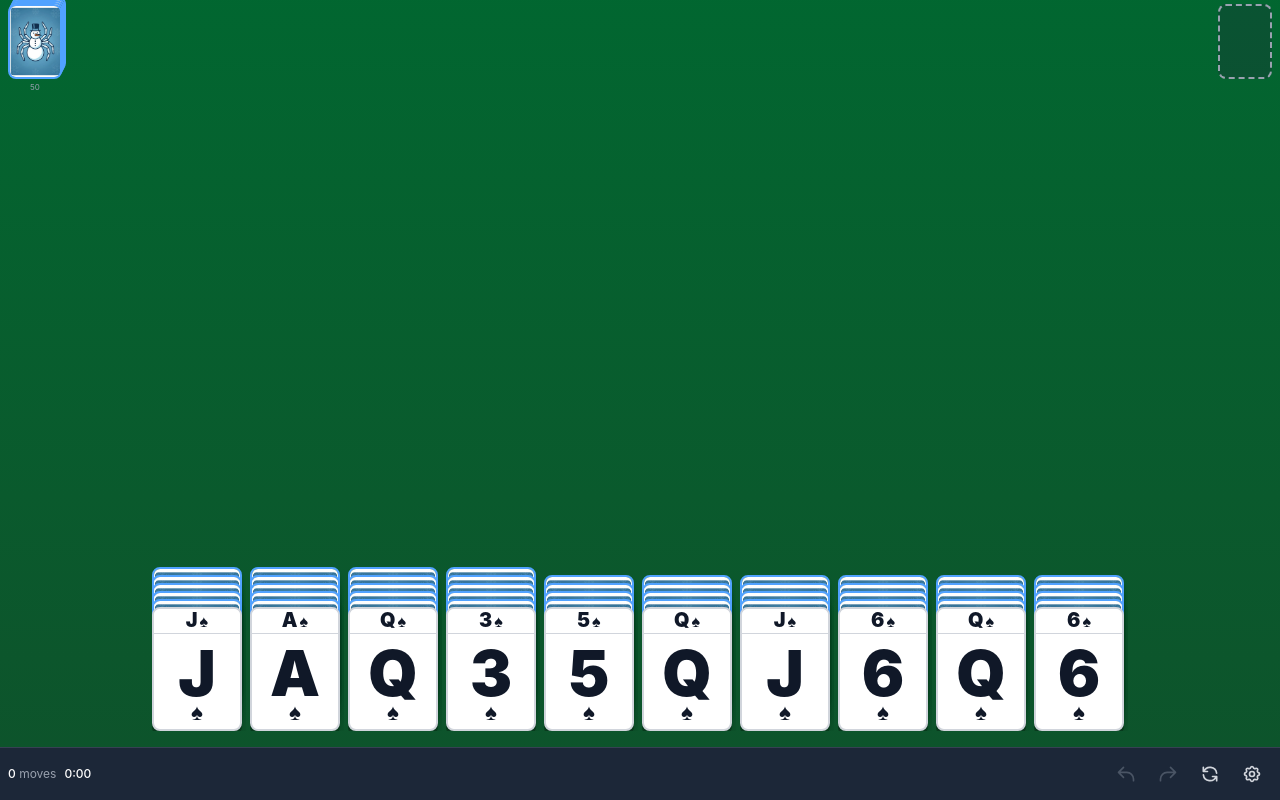
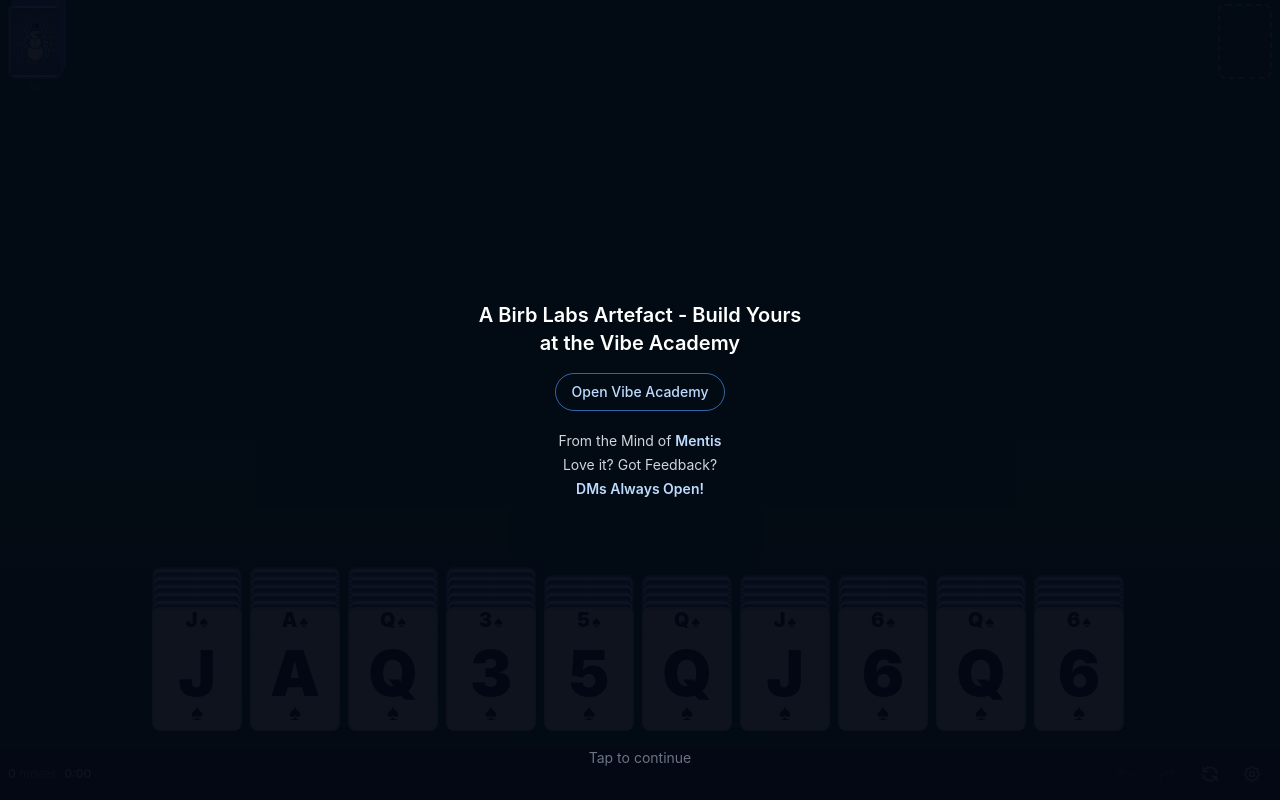
Before and after one commit to Mentis123/frostyspider, a Next.js app: page / in a window 1280 px wide. Built offline with nearby package versions, Linux system fonts and the light colour scheme.

Commit message:
Adjust secondary splash duration

```diff
--- a/src/components/Game.tsx
+++ b/src/components/Game.tsx
@@ -6,6 +6,7 @@ import { ControlBar } from './ControlBar';
 import { SettingsModal } from './SettingsModal';
 import { WinModal } from './WinModal';
 import { SplashScreen } from './SplashScreen';
+import { SecondarySplashScreen } from './SecondarySplashScreen';
 import { StackCompleteAnimation } from './StackCompleteAnimation';
 import { useGame } from '@/contexts/GameContext';
 import { gameFeedback, initAudio, musicManager } from '@/lib/feedback';
@@ -15,23 +16,30 @@ export function Game() {
   const { gameState, newGame } = useGame();
 
   // Splash screen state - starts false to avoid hydration mismatch
-  const [showSplash, setShowSplash] = useState(false);
+  const [splashStage, setSplashStage] = useState<'primary' | 'secondary' | null>(null);
   const [isClient, setIsClient] = useState(false);
+  const [secondarySplashDuration, setSecondarySplashDuration] = useState(4000);
 
   // Check sessionStorage on client mount
   useEffect(() => {
     setIsClient(true);
     const hasSeenSplash = sessionStorage.getItem('frosty-spider-splash-shown');
     if (!hasSeenSplash) {
-      setShowSplash(true);
+      setSecondarySplashDuration(7000);
+      setSplashStage('primary');
     } else {
+      setSecondarySplashDuration(4000);
       // If splash already shown, init audio immediately
       initAudio();
     }
   }, []);
 
-  const handleSplashComplete = useCallback(() => {
-    setShowSplash(false);
+  const handlePrimarySplashComplete = useCallback(() => {
+    setSplashStage('secondary');
+  }, []);
+
+  const handleSecondarySplashComplete = useCallback(() => {
+    setSplashStage(null);
     sessionStorage.setItem('frosty-spider-splash-shown', 'true');
     // Initialize audio after splash (user interaction helps unlock audio)
     initAudio();
@@ -43,10 +51,10 @@ export function Game() {
 
   // Handle music toggle from settings
   useEffect(() => {
-    if (isClient && !showSplash) {
+    if (isClient && splashStage === null) {
       musicManager.setEnabled(gameState.settings.musicEnabled);
     }
-  }, [gameState.settings.musicEnabled, isClient, showSplash]);
+  }, [gameState.settings.musicEnabled, isClient, splashStage]);
 
   const [showSettings, setShowSettings] = useState(false);
   const [showWin, setShowWin] = useState(false);
@@ -94,7 +102,8 @@ export function Game() {
   };
 
   const handleShowSplash = useCallback(() => {
-    setShowSplash(true);
+    setSecondarySplashDuration(4000);
+    setSplashStage('primary');
   }, []);
 
   const confirmNewGame = () => {
@@ -105,8 +114,14 @@ export function Game() {
   return (
     <div className="flex flex-col h-[100dvh] bg-gray-900">
       {/* Splash screen - shows briefly on first load */}
-      {showSplash && (
-        <SplashScreen onComplete={handleSplashComplete} duration={2500} />
+      {splashStage === 'primary' && (
+        <SplashScreen onComplete={handlePrimarySplashComplete} duration={2500} />
+      )}
+      {splashStage === 'secondary' && (
+        <SecondarySplashScreen
+          onComplete={handleSecondarySplashComplete}
+          duration={secondarySplashDuration}
+        />
       )}
 
       {/* Game area - maximized */}
--- /dev/null
+++ b/src/components/SecondarySplashScreen.tsx
@@ -0,0 +1,110 @@
+'use client';
+
+import React, { useState, useEffect } from 'react';
+
+interface SecondarySplashScreenProps {
+  onComplete: () => void;
+  duration?: number; // Duration in ms before auto-dismiss
+}
+
+/**
+ * Secondary splash screen that shows after the main splash
+ * Displays a branded message with a link
+ */
+export function SecondarySplashScreen({
+  onComplete,
+  duration = 3000,
+}: SecondarySplashScreenProps) {
+  const [isVisible, setIsVisible] = useState(true);
+  const [isFading, setIsFading] = useState(false);
+
+  useEffect(() => {
+    // Start fading after duration - 500ms (for fade animation)
+    const fadeTimer = setTimeout(() => {
+      setIsFading(true);
+    }, duration - 500);
+
+    // Complete after full duration
+    const completeTimer = setTimeout(() => {
+      setIsVisible(false);
+      onComplete();
+    }, duration);
+
+    return () => {
+      clearTimeout(fadeTimer);
+      clearTimeout(completeTimer);
+    };
+  }, [duration, onComplete]);
+
+  // Allow tap/click to dismiss early
+  const handleDismiss = () => {
+    setIsFading(true);
+    setTimeout(() => {
+      setIsVisible(false);
+      onComplete();
+    }, 300);
+  };
+
+  if (!isVisible) return null;
+
+  return (
+    <div
+      className={`fixed inset-0 z-[100] flex items-center justify-center
+        bg-gray-950/95 cursor-pointer
+        transition-opacity duration-500 ease-out
+        ${isFading ? 'opacity-0' : 'opacity-100'}`}
+      onClick={handleDismiss}
+      onTouchEnd={handleDismiss}
+    >
+      <div className="max-w-sm px-6 text-center">
+        <p className="text-lg sm:text-xl font-semibold text-white">
+          A Birb Labs Artefact - Build Yours at the Vibe Academy
+        </p>
+        <a
+          href="https://atmanacademy.io/vibe"
+          target="_blank"
+          rel="noreferrer"
+          onClick={(event) => event.stopPropagation()}
+          className="mt-4 inline-flex items-center justify-center rounded-full border border-blue-400/60 px-4 py-2 text-sm font-medium text-blue-200 hover:border-blue-300 hover:text-white transition"
+        >
+          Open Vibe Academy
+        </a>
+        <div className="mt-5 space-y-1 text-sm text-gray-300">
+          <p>
+            From the Mind of{' '}
+            <a
+              href="https://x.com/adam_x_mentis"
+              target="_blank"
+              rel="noreferrer"
+              onClick={(event) => event.stopPropagation()}
+              className="font-semibold text-blue-200 hover:text-white transition"
+            >
+              Mentis
+            </a>
+          </p>
+          <p>Love it? Got Feedback?</p>
+          <p>
+            <a
+              href="https://x.com/adam_x_mentis"
+              target="_blank"
+              rel="noreferrer"
+              onClick={(event) => event.stopPropagation()}
+              className="font-semibold text-blue-200 hover:text-white transition"
+            >
+              DMs Always Open!
+            </a>
+          </p>
+        </div>
+      </div>
+
+      <div
+        className={`absolute bottom-8 left-0 right-0 text-center
+        text-gray-400 text-sm
+        transition-opacity duration-300
+        ${isFading ? 'opacity-0' : 'opacity-70'}`}
+      >
+        Tap to continue
+      </div>
+    </div>
+  );
+}
```
